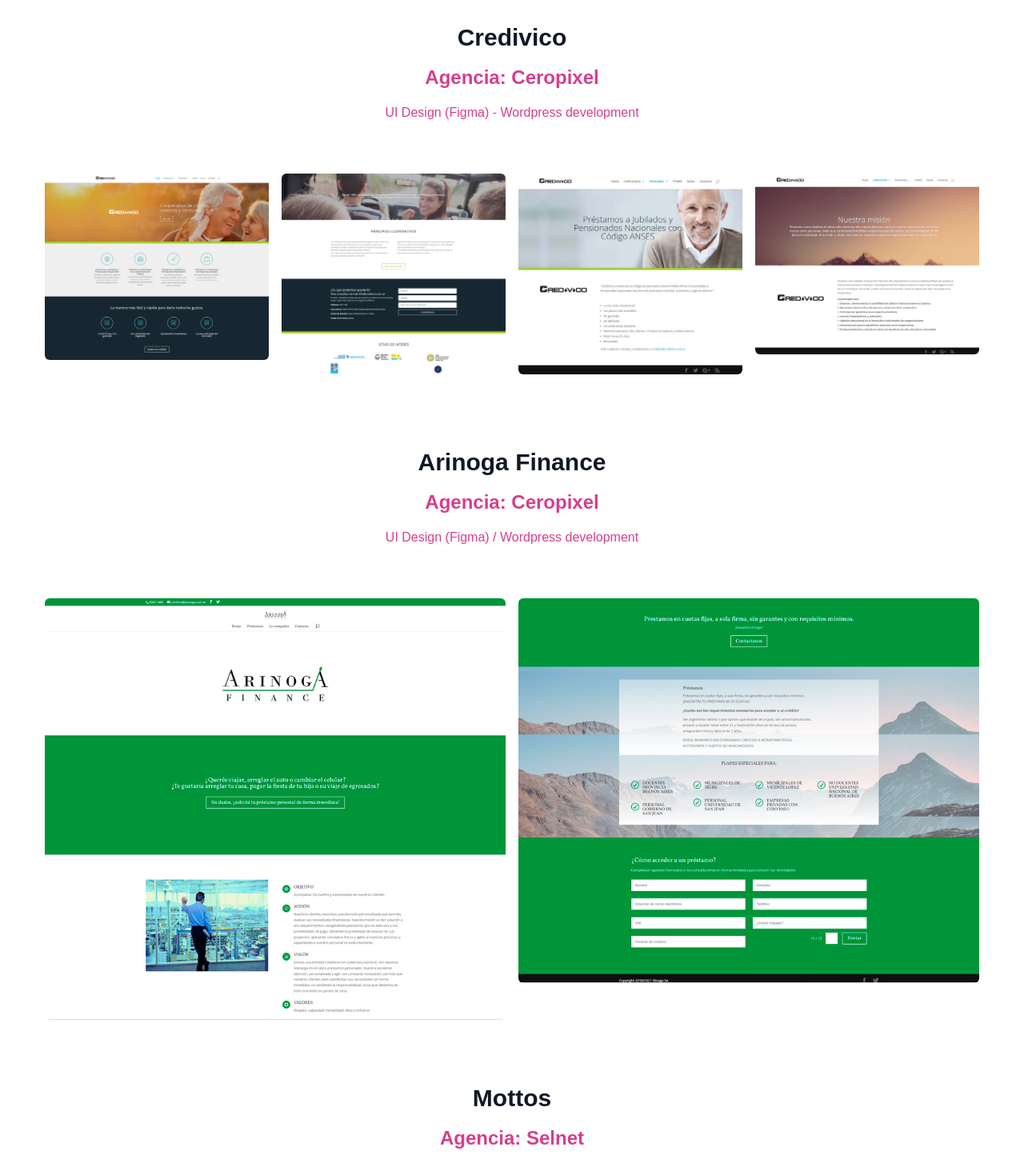
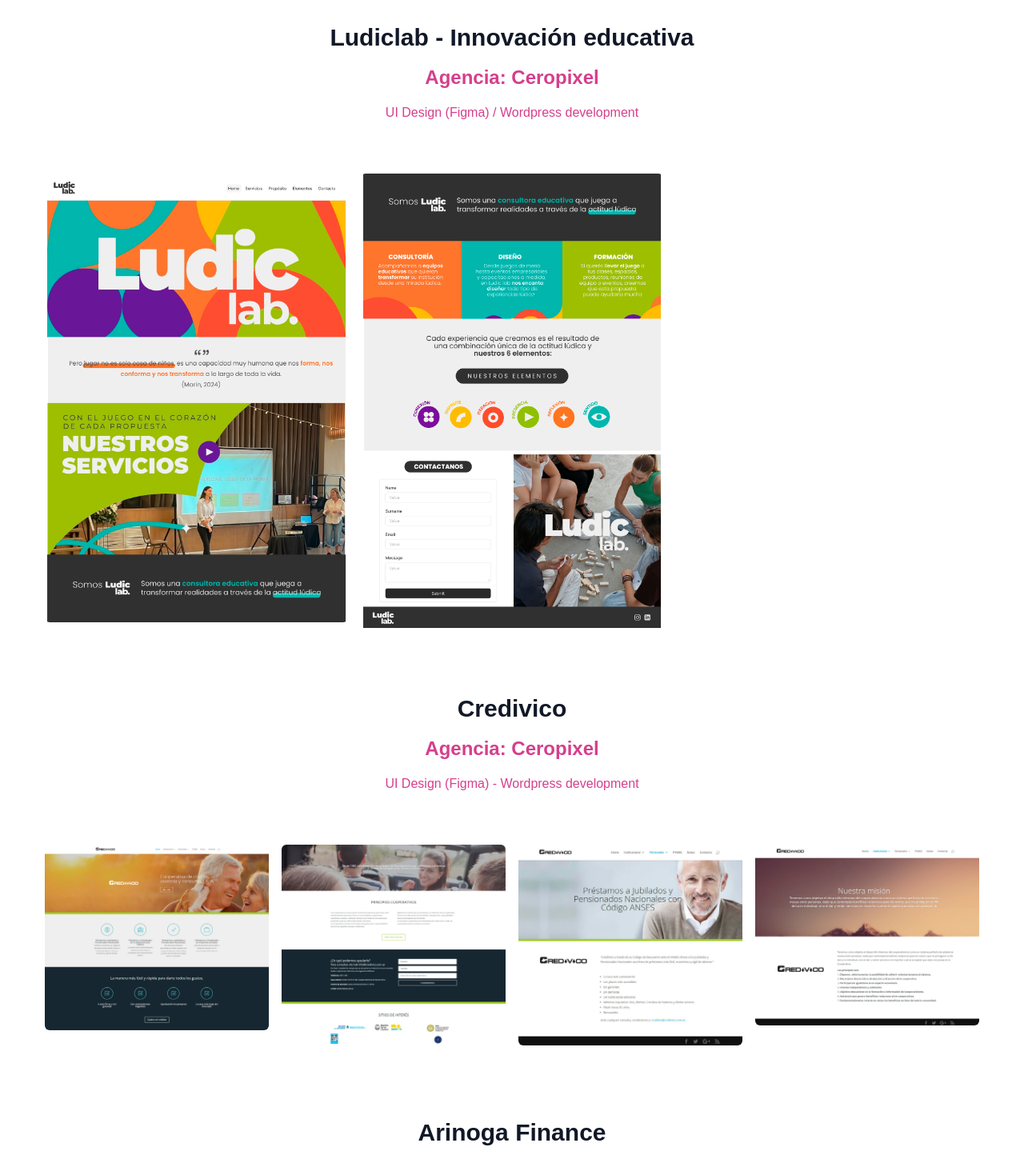
Before and after one commit to santiskap/cv, a Next.js app: page /portfolio in a window 1280 px wide. Shown: the part 1540-2994 px from the top of the page at 80% size. Built offline with nearby package versions, Linux system fonts and the light colour scheme.

Commit message:
Incorporación de trabajo - Ludiclab y corrección de grilla

```diff
--- a/src/app/componentes/portfolio.jsx
+++ b/src/app/componentes/portfolio.jsx
@@ -104,6 +104,43 @@
                         <Modal imageUrl={selectedImage} onClose={closeModal} />
                     )}
                 <div className="mt-10 p-4">
+                    <h1 className="ml-4 text-3xl mb-4 sm:ml-0 font-extrabold">Ludiclab - Innovación educativa</h1>
+                    <h2 className="ml-4 text-2xl mb-4 sm:ml-0 font-bold rosa">Agencia: Ceropixel</h2>
+                    <p className="text-md rosa">UI Design (Figma) / Wordpress development</p>
+                </div>
+                <div className="flex flex-wrap mt-6 p-4">
+                    <div
+                        onClick={() => handleImageClick('/ludiclab/ludiclab1.jpg')}
+                        className="w-4/4 lg:w-1/3 p-2 cursor-pointer justify-center"
+                    >
+                        <Image
+                            src="/ludiclab/ludiclab1.jpg"
+                            alt="Imagen 1"
+                            className="w-full h-auto rounded-md"
+                            width={500}
+                            height={500}
+                        />
+
+                    </div>
+                    <div
+                        onClick={() => handleImageClick('/ludiclab/ludiclab2.jpg')}
+                        className="w-4/4 lg:w-1/3 p-2 cursor-pointer justify-center"
+                    >
+                        <Image
+                            src="/ludiclab/ludiclab2.jpg"
+                            alt="Imagen 2"
+                            className="w-full h-auto rounded-md"
+                            width={500}
+                            height={500}
+                        />
+                    </div>
+                </div>
+            </section>
+            <section>
+            {modalOpen && (
+                        <Modal imageUrl={selectedImage} onClose={closeModal} />
+                    )}
+                <div className="mt-10 p-4">
                     <h1 className="ml-4 text-3xl mb-4 sm:ml-0 font-extrabold"><Link href="https://www.credivico.com.ar/" target='_blank'>Credivico</Link></h1>
                     <h2 className="ml-4 text-2xl mb-4 sm:ml-0 font-bold rosa">Agencia: Ceropixel</h2>
                     <p className="text-md rosa">UI Design (Figma) - Wordpress development</p>
@@ -172,7 +209,7 @@
                 <div className="flex flex-wrap mt-6 p-4">
                     <div
                         onClick={() => handleImageClick('/arinoga/arinoga1.jpg')}
-                        className="w-4/4 lg:w-1/2 p-2 cursor-pointer justify-center"
+                        className="w-4/4 lg:w-1/3 p-2 cursor-pointer justify-center"
                     >
                         <Image
                             src="/arinoga/arinoga1.jpg"
@@ -185,7 +222,7 @@
                     </div>
                     <div
                         onClick={() => handleImageClick('/arinoga/arinoga2.jpg')}
-                        className="w-4/4 lg:w-1/2 p-2 cursor-pointer justify-center"
+                        className="w-4/4 lg:w-1/3 p-2 cursor-pointer justify-center"
                     >
                         <Image
                             src="/arinoga/arinoga2.jpg"
@@ -201,7 +238,7 @@
                 <div className="mt-10 p-4">
                     <h1 className="ml-4 text-3xl mb-4 sm:ml-0 font-extrabold">Mottos</h1>
                     <h2 className="ml-4 text-2xl mb-4 sm:ml-0 font-bold rosa">Agencia: Selnet</h2>
-                    <p className="text-md rosa">UI Design: Figma</p>
+                    <p className="text-md rosa">UI Design: Photoshop</p>
                 </div>
                 <div className="flex flex-wrap mt-6 p-4">
                     <div
```
Also changed, not shown: public/ludiclab/ludiclab1.jpg (added), public/ludiclab/ludiclab2.jpg (added).
